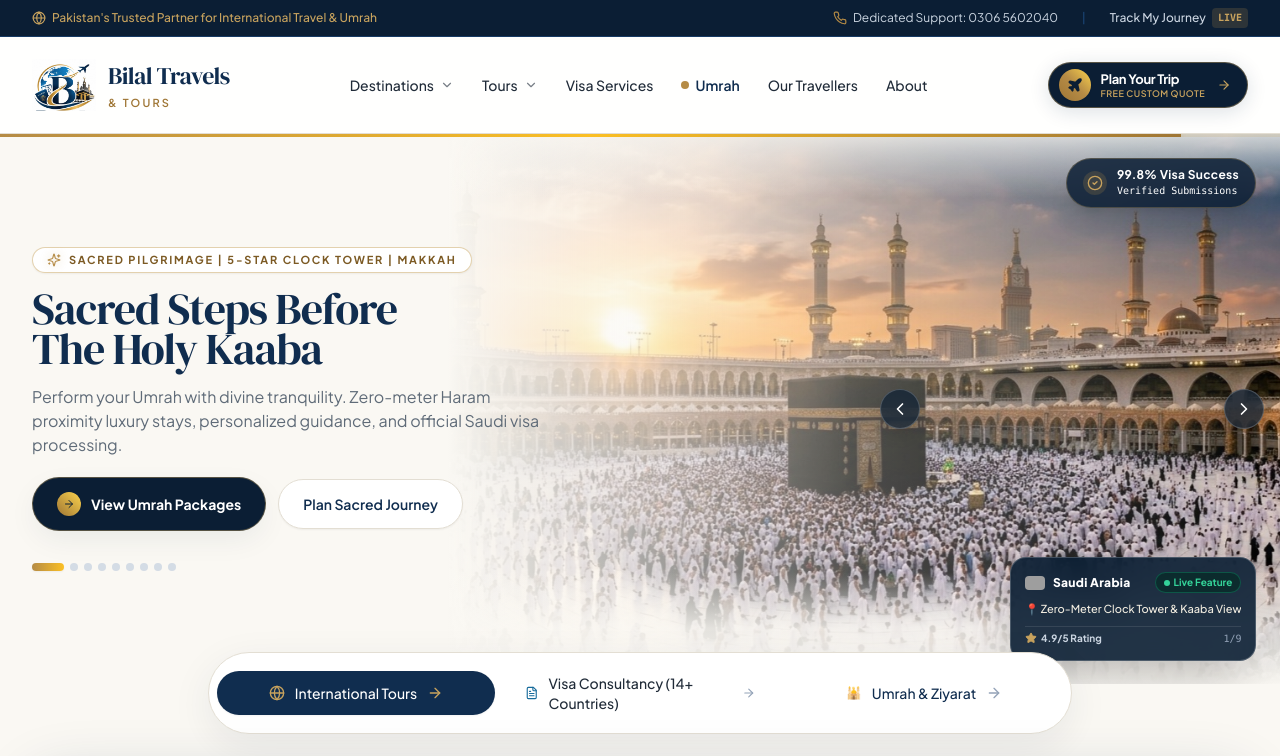
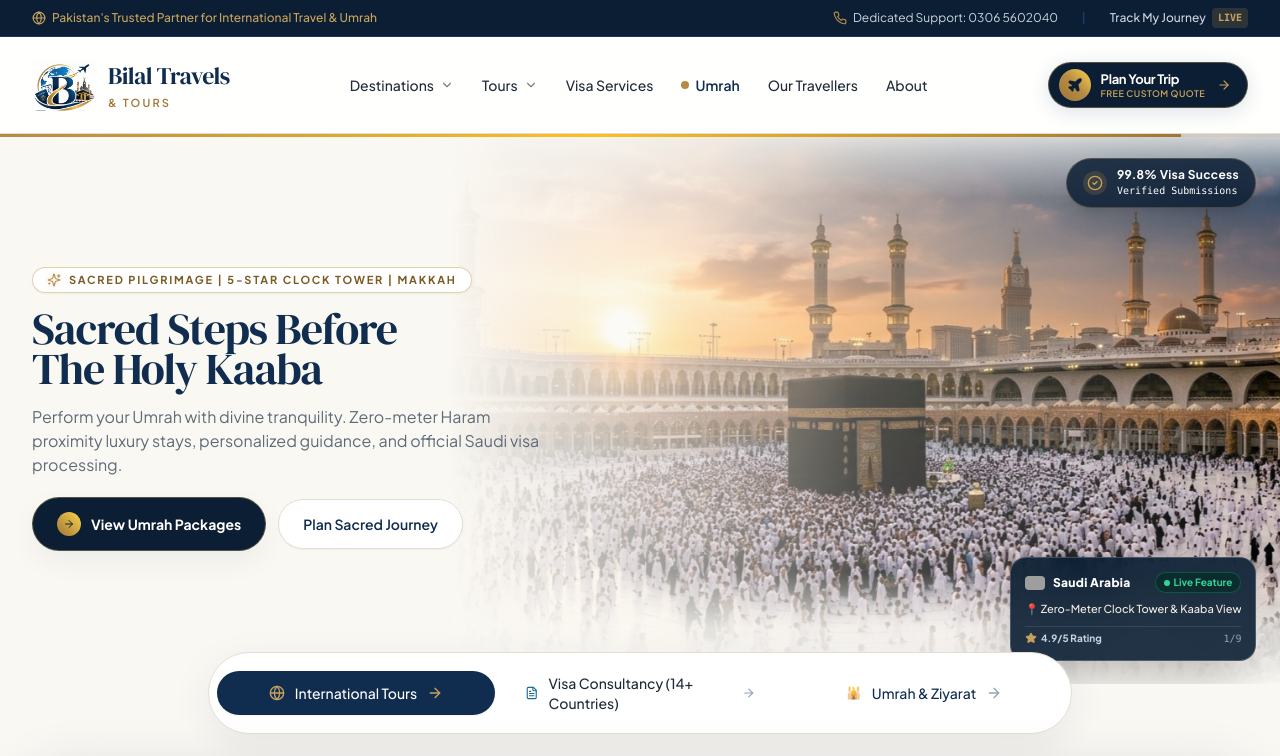
Before and after one commit to FaizRasool-faizi/Bilal-Travels-Tours, a Next.js app: page / in a window 1280 px wide. Shown: the top 756 px of the page. Built offline with nearby package versions, Linux system fonts and the light colour scheme; grey boxes are pictures that could not be loaded.

Commit message:
refactor(hero): remove chevron buttons and bottom indicator dots for ultra-clean cinematic view

```diff
--- a/src/components/home/HeroSection.tsx
+++ b/src/components/home/HeroSection.tsx
@@ -5,11 +5,8 @@
 import {
   ArrowRight,
   Sparkles,
-  ChevronLeft,
-  ChevronRight,
   Star,
   CheckCircle2,
-  Compass,
 } from "lucide-react";
 
 interface HeroSlide {
@@ -213,14 +210,6 @@
 
   const currentSlide = HERO_SLIDES[currentSlideIndex];
 
-  const handlePrev = () => {
-    setCurrentSlideIndex((prev) => (prev - 1 + HERO_SLIDES.length) % HERO_SLIDES.length);
-  };
-
-  const handleNext = () => {
-    setCurrentSlideIndex((prev) => (prev + 1) % HERO_SLIDES.length);
-  };
-
   return (
     <section
       className="relative min-h-[490px] lg:min-h-[550px] flex items-center bg-[#FAF8F3] overflow-hidden"
@@ -324,24 +313,6 @@
           </div>
         </div>
 
-        {/* Interactive Slide Controls: Sleek Glass Chevron Arrows */}
-        <div className="absolute inset-y-0 right-4 z-20 flex items-center justify-between pointer-events-none w-[calc(100%-2rem)] max-w-sm ml-auto">
-          <button
-            onClick={handlePrev}
-            className="w-10 h-10 rounded-full bg-navy-950/70 hover:bg-gold-500 text-white hover:text-navy-950 backdrop-blur-md border border-white/20 flex items-center justify-center transition-all duration-300 pointer-events-auto shadow-lg hover:scale-110 active:scale-95 group"
-            aria-label="Previous Destination"
-          >
-            <ChevronLeft className="w-5 h-5 group-hover:-translate-x-0.5 transition-transform" />
-          </button>
-
-          <button
-            onClick={handleNext}
-            className="w-10 h-10 rounded-full bg-navy-950/70 hover:bg-gold-500 text-white hover:text-navy-950 backdrop-blur-md border border-white/20 flex items-center justify-center transition-all duration-300 pointer-events-auto shadow-lg hover:scale-110 active:scale-95 group"
-            aria-label="Next Destination"
-          >
-            <ChevronRight className="w-5 h-5 group-hover:translate-x-0.5 transition-transform" />
-          </button>
-        </div>
       </div>
 
       {/* =========================================================================
@@ -390,26 +361,6 @@
                 <span>{currentSlide.secondaryCtaText}</span>
               </Link>
             </div>
-
-            {/* Interactive Thumbnail Dots Selector */}
-            <div className="pt-4 flex items-center gap-1.5 flex-wrap">
-              {HERO_SLIDES.map((slide, idx) => {
-                const isActive = idx === currentSlideIndex;
-                return (
-                  <button
-                    key={slide.id}
-                    onClick={() => setCurrentSlideIndex(idx)}
-                    className={`h-2 rounded-full transition-all duration-300 ${
-                      isActive
-                        ? "w-8 bg-gradient-to-r from-gold-500 to-amber-400 shadow-sm"
-                        : "w-2 bg-slate-300/80 hover:bg-gold-300"
-                    }`}
-                    aria-label={`Jump to slide ${slide.country}`}
-                    title={slide.country}
-                  />
-                );
-              })}
-            </div>
           </div>
         </div>
       </div>
```
